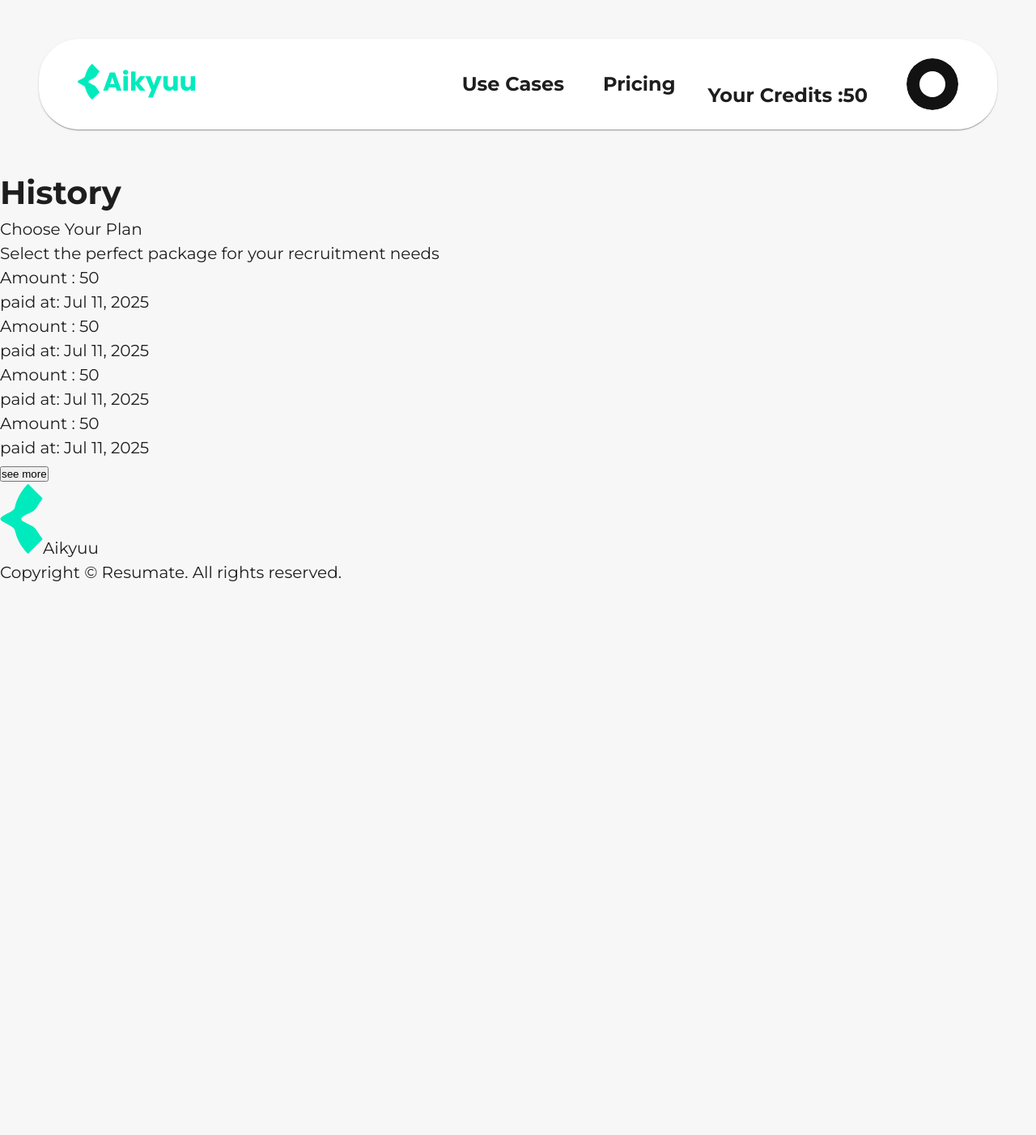
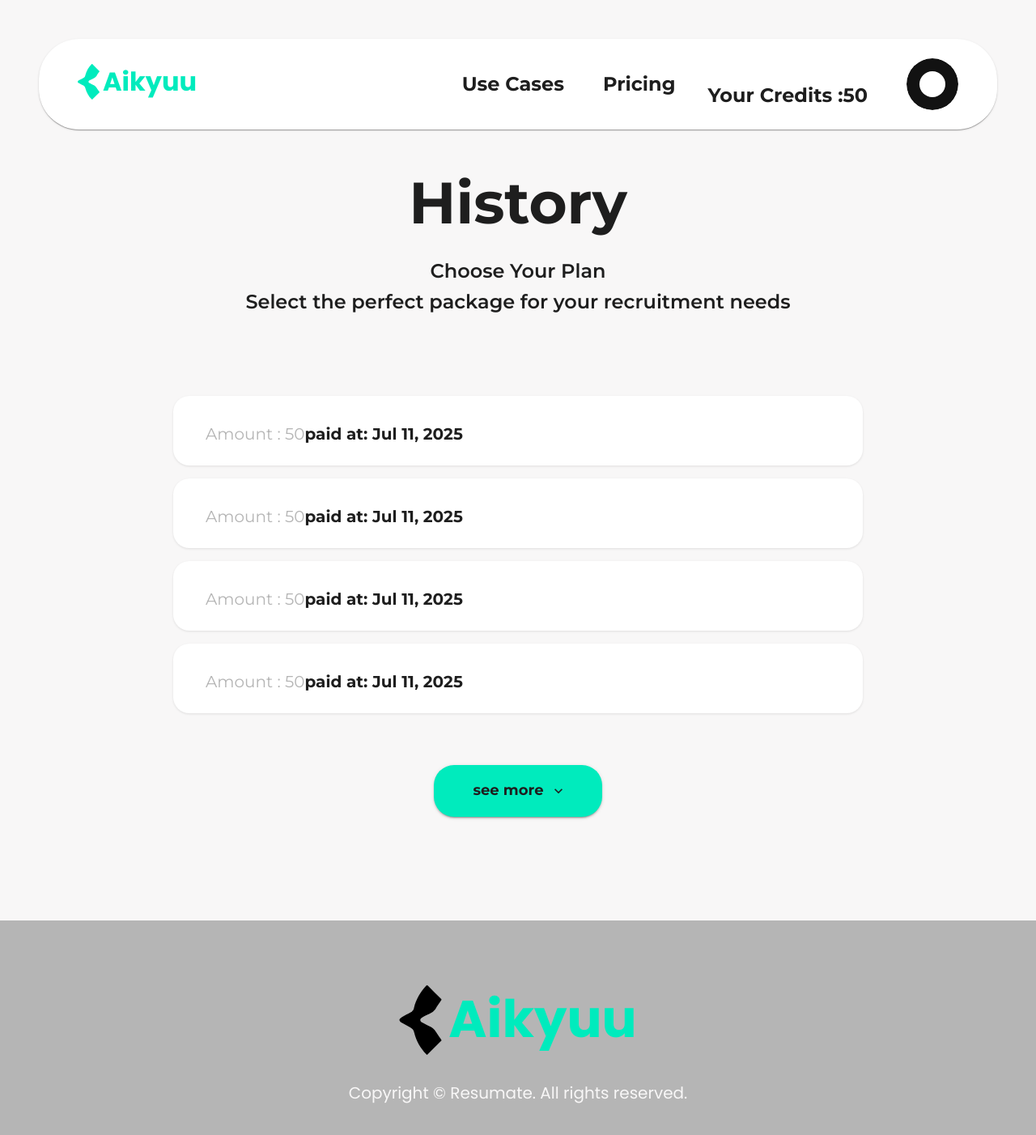
Before and after one commit to Rezkaudi/aikyuu, a React (Vite) app: page /history in a window 1280 px wide. Shown: the top 1402 px of the page at 81% size. Before the commit the page ends 800 px from the top, so only its background shows below. Built offline with nearby package versions, Linux system fonts and the light colour scheme.

Commit message:
auto-commit for 390b2658-d622-4e6f-bb67-e1b3aad2c2ff

```diff
--- a/client/pages/History.tsx
+++ b/client/pages/History.tsx
@@ -1,4 +1,15 @@
-import { useState } from 'react';
+import React, { useState } from 'react';
+import {
+  Box,
+  Typography,
+  Button,
+  Container,
+  Card,
+  CardContent,
+  Stack,
+  Grid
+} from '@mui/material';
+import { ExpandMore as ExpandMoreIcon } from '@mui/icons-material';
 import { Navbar } from '@/components/ui/navbar';
 
 interface HistoryEntry {
@@ -21,83 +32,163 @@ export default function History() {
   };
 
   return (
-    <div className="min-h-screen bg-[#F8F7F7]">
+    <Box sx={{ minHeight: "100vh", backgroundColor: "background.default" }}>
       {/* Navigation */}
       <Navbar />
 
       {/* Main Content */}
-      <div className="max-w-7xl mx-auto px-4 md:px-12 pb-16">
+      <Container maxWidth="lg" sx={{ pb: { xs: 8, md: 16 } }}>
         {/* Header */}
-        <div className="text-center mb-16 md:mb-24">
-          <h1 className="text-aikyuu-dark font-montserrat text-5xl md:text-6xl lg:text-[72px] font-bold mb-6">
+        <Box textAlign="center" sx={{ mb: { xs: 8, md: 12 } }}>
+          <Typography
+            variant="h1"
+            sx={{
+              fontSize: { xs: "3rem", md: "4.5rem" },
+              fontWeight: 700,
+              mb: 3,
+              color: "text.primary",
+            }}
+          >
             History
-          </h1>
-          <div className="max-w-2xl mx-auto">
-            <p className="text-aikyuu-dark font-montserrat text-xl md:text-2xl lg:text-[25px] leading-relaxed">
+          </Typography>
+          <Container maxWidth="md">
+            <Typography
+              variant="h6"
+              sx={{
+                color: "text.primary",
+                fontSize: { xs: "1.25rem", md: "1.5rem" },
+                lineHeight: 1.6,
+              }}
+            >
               Choose Your Plan<br />
               Select the perfect package for your recruitment needs
-            </p>
-          </div>
-        </div>
+            </Typography>
+          </Container>
+        </Box>
 
         {/* History List */}
-        <div className="max-w-6xl mx-auto">
-          <div className="space-y-4">
+        <Container maxWidth="md">
+          <Stack spacing={2}>
             {historyEntries.map((entry) => (
-              <div
+              <Card
                 key={entry.id}
-                className="bg-white rounded-xl md:rounded-[20px] px-6 md:px-10 py-6 md:py-7 shadow-sm"
+                sx={{
+                  borderRadius: { xs: "12px", md: "20px" },
+                  boxShadow: "0px 1px 3px rgba(0, 0, 0, 0.1)",
+                }}
               >
-                <div className="flex flex-col sm:flex-row sm:items-center gap-4 sm:gap-16 md:gap-24">
-                  <div className="text-[#707070] font-montserrat text-lg md:text-xl font-normal">
+                <CardContent sx={{ px: { xs: 3, md: 5 }, py: { xs: 3, md: 4 } }}>
+                  <Grid
+                    container
+                    spacing={{ xs: 2, md: 4 }}
+                    alignItems="center"
+                    sx={{
+                      flexDirection: { xs: "column", sm: "row" },
+                      gap: { xs: 2, sm: 0 }
+                    }}
+                  >
+                    <Grid item xs={12} sm={6}>
+                      <Typography
+                        variant="body1"
+                        sx={{
+                          color: "grey.500",
+                          fontSize: { xs: "1.125rem", md: "1.25rem" },
+                        }}
+                      >
                         Amount : {entry.amount}
-                  </div>
-                  <div className="text-aikyuu-dark font-montserrat text-lg md:text-xl font-bold">
+                      </Typography>
+                    </Grid>
+                    <Grid item xs={12} sm={6}>
+                      <Typography
+                        variant="body1"
+                        sx={{
+                          color: "text.primary",
+                          fontWeight: 700,
+                          fontSize: { xs: "1.125rem", md: "1.25rem" },
+                        }}
+                      >
                         paid at: {entry.paidAt}
-                  </div>
-                </div>
-              </div>
+                      </Typography>
+                    </Grid>
+                  </Grid>
+                </CardContent>
+              </Card>
             ))}
-          </div>
+          </Stack>
 
           {/* See More Button */}
-          <div className="flex justify-center mt-12 md:mt-16">
-            <button
+          <Box display="flex" justifyContent="center" sx={{ mt: { xs: 6, md: 8 } }}>
+            <Button
+              variant="contained"
               onClick={handleSeeMore}
-              className="w-48 md:w-[221px] h-12 md:h-14 bg-aikyuu-primary rounded-full shadow-sm text-aikyuu-dark font-montserrat text-base md:text-lg font-bold hover:bg-aikyuu-primary/90 transition-colors"
+              endIcon={<ExpandMoreIcon />}
+              sx={{
+                borderRadius: "25px",
+                px: { xs: 4, md: 6 },
+                py: 2,
+                fontSize: { xs: "1rem", md: "1.125rem" },
+                minWidth: { xs: 180, md: 200 },
+              }}
             >
               see more
-            </button>
-          </div>
-        </div>
-      </div>
+            </Button>
+          </Box>
+        </Container>
+      </Container>
 
       {/* Footer */}
-      <footer className="bg-[#1F1F1F] py-16 md:py-20">
-        <div className="max-w-7xl mx-auto px-4 text-center">
-          <div className="flex justify-center items-center gap-2 mb-8">
-            <svg
-              width="53"
-              height="86"
+      <Box
+        component="footer"
+        sx={{
+          backgroundColor: "secondary.main",
+          py: { xs: 8, md: 10 },
+        }}
+      >
+        <Container maxWidth="lg">
+          <Stack spacing={4} alignItems="center">
+            {/* Logo */}
+            <Stack direction="row" alignItems="center" spacing={1}>
+              <Box
+                component="svg"
+                sx={{
+                  width: { xs: 40, md: 53 },
+                  height: { xs: 68, md: 86 },
+                  fill: "primary.main",
+                }}
                 viewBox="0 0 53 86"
-              fill="none"
                 xmlns="http://www.w3.org/2000/svg"
-              className="w-10 h-16 md:w-[53px] md:h-[86px] fill-aikyuu-primary"
               >
                 <path
                   d="M34.7183 86C34.2121 85.8976 34.0062 85.5288 33.7227 85.2419C26.4361 77.8638 21.2602 68.6269 18.7447 58.512C18.4475 57.0946 17.8379 55.7633 16.9614 54.6175C16.0848 53.4716 14.9639 52.5408 13.6822 51.8944C10.4153 50.071 6.96267 48.5958 3.77671 46.588C-0.610738 43.8563 -0.587117 41.9372 3.81721 39.1918C7.19217 37.0816 10.9046 35.6269 14.2796 33.5372C15.7291 32.826 16.9471 31.7098 17.7895 30.3206C18.1528 29.4007 18.4252 28.4468 18.6029 27.4727C21.2408 17.3517 26.4229 8.09367 33.6451 0.599371C34.4382 -0.220147 34.8432 -0.179171 35.6127 0.599371C41.0126 6.04917 46.4317 11.4705 51.8699 16.8634C52.582 17.5463 52.7238 17.9697 51.9509 18.7688C51.9509 18.7688 47.8301 25.0381 45.7005 28.1284C44.3974 30.4007 42.5555 32.3089 40.341 33.6806C36.7906 35.6269 33.014 37.1226 29.5412 39.2533C28.1 40.1343 26.2742 41.0358 26.2539 42.8592C26.2337 44.7646 28.1203 45.666 29.6019 46.5675C32.8689 48.5753 36.4025 50.0505 39.8112 51.8124C42.3643 53.3013 44.4653 55.4696 45.8861 58.0817C47.9111 61.1345 52.0555 67.175 52.0555 67.175C52.7035 67.8579 52.6023 68.1994 52.015 68.7935C46.4733 74.2843 40.9721 79.8126 35.4541 85.3239C35.228 85.5698 34.9445 85.7917 34.7183 86Z"
-                fill="#00EBBD"
                 />
-            </svg>
-            <span className="text-aikyuu-primary font-poppins text-3xl md:text-5xl lg:text-[64px] font-bold">
+              </Box>
+              <Typography
+                variant="h2"
+                sx={{
+                  fontFamily: "Poppins",
+                  fontWeight: 700,
+                  color: "primary.main",
+                  fontSize: { xs: "1.875rem", md: "4rem" },
+                }}
+              >
                 Aikyuu
-            </span>
-          </div>
-          <p className="text-[#F8F7F7] font-poppins text-lg md:text-xl">
+              </Typography>
+            </Stack>
+
+            {/* Copyright */}
+            <Typography
+              variant="body1"
+              sx={{
+                color: "background.default",
+                fontFamily: "Poppins",
+                textAlign: "center",
+              }}
+            >
               Copyright © Resumate. All rights reserved.
-          </p>
-        </div>
-      </footer>
-    </div>
+            </Typography>
+          </Stack>
+        </Container>
+      </Box>
+    </Box>
   );
 }
```
Lines whose indentation alone changed are shown as unchanged.
